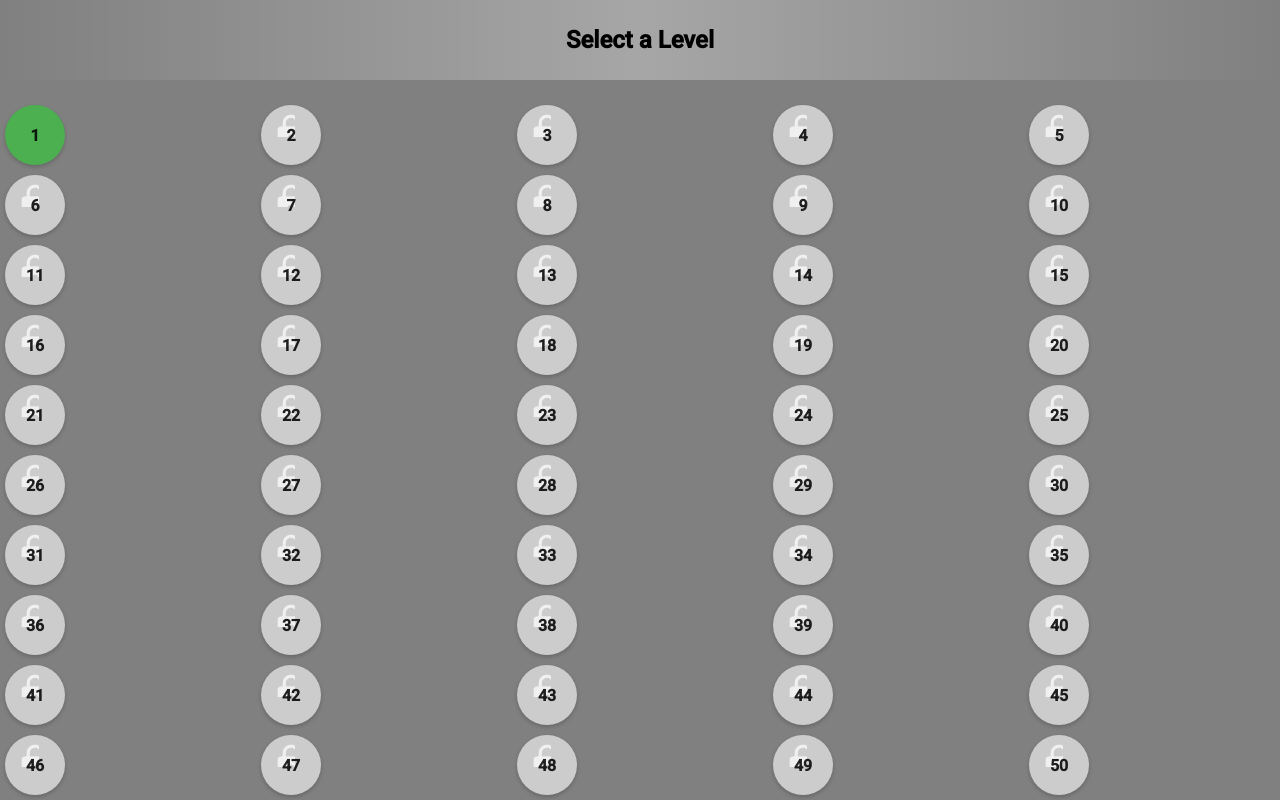
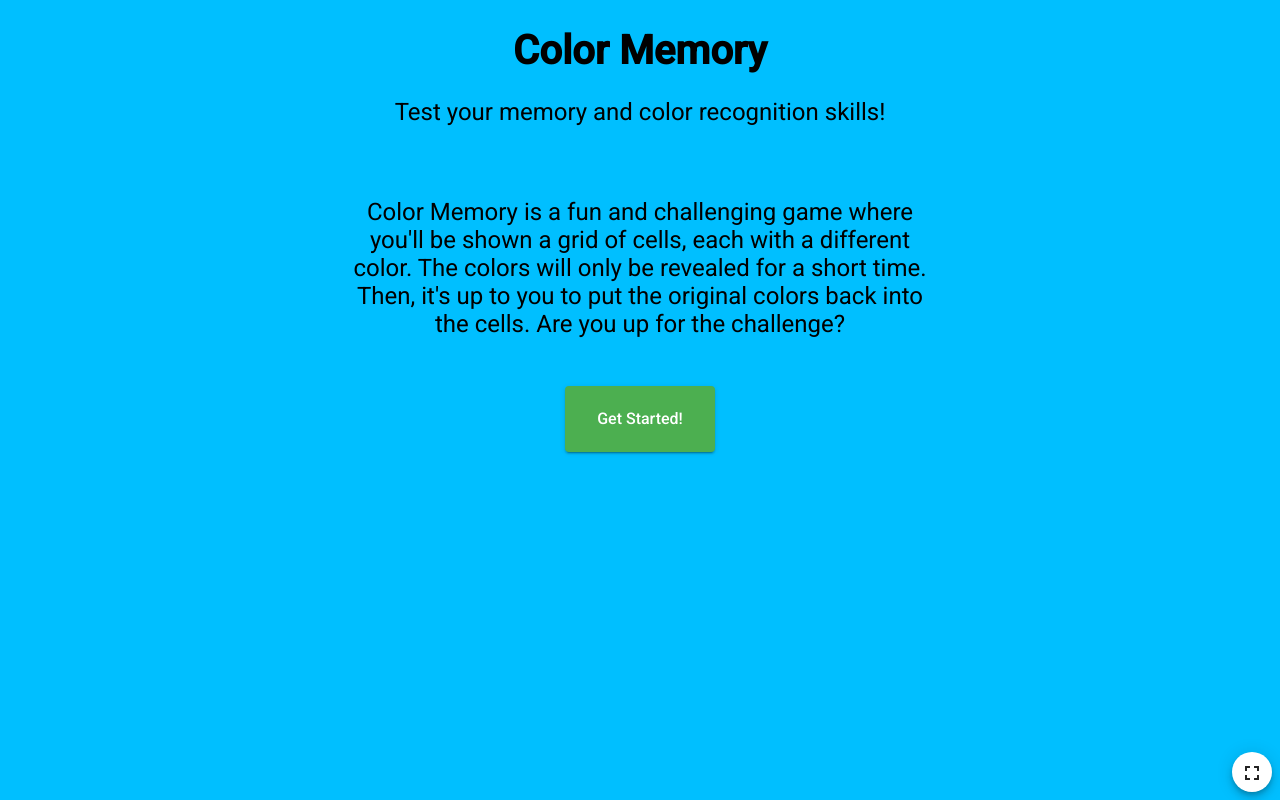
Before and after one commit to wrammm/color-grid, an Angular app: page /levels in a window 1280 px wide. Built offline with nearby package versions, Linux system fonts and the light colour scheme.

Commit message:
Added global variables Updated levels Updated button styles Added full screen mode

```diff
--- a/angular.json
+++ b/angular.json
@@ -20,7 +20,7 @@
         "build": {
           "builder": "@angular-devkit/build-angular:browser",
           "options": {
-            "outputPath": "dist/color-memory",
+            "outputPath": "docs",
             "index": "src/index.html",
             "main": "src/main.ts",
             "polyfills": "src/polyfills.ts",
--- a/src/app/app.module.ts
+++ b/src/app/app.module.ts
@@ -9,6 +9,7 @@ import { LevelViewComponent } from './level-view/level-view.component';
 import { BrowserAnimationsModule } from '@angular/platform-browser/animations';
 import { MatIconModule } from '@angular/material/icon';
 import { MatCardModule } from '@angular/material/card';
+import {MatButtonModule} from '@angular/material/button';
 
 
 @NgModule({
@@ -23,7 +24,8 @@ import { MatCardModule } from '@angular/material/card';
     AppRoutingModule,
     BrowserAnimationsModule,
     MatIconModule,
-    MatCardModule
+    MatCardModule,
+    MatButtonModule
   ],
   providers: [],
   bootstrap: [AppComponent]
--- a/src/app/constants/game-levels.constants.ts
+++ b/src/app/constants/game-levels.constants.ts
@@ -1,4 +1,9 @@
 import { GameLevel } from "../classes/game-level";
+
+// all should default to false
+export const DISABLE_LEVEL_CACHE = true;
+export const DISABLE_LEVEL_LOCK = false;
+export const ENABLE_LEVEL_LOCK_HACK = true;
 
 export const GAME_LEVELS: GameLevel[] = [
   {
@@ -10,24 +15,24 @@ export const GAME_LEVELS: GameLevel[] = [
   {
     "level": 2,
     "squares": 4,
-    "numberOfColors": 2,
+    "numberOfColors": 3,
     "locked": true
   },
   {
     "level": 3,
     "squares": 4,
-    "numberOfColors": 2,
+    "numberOfColors": 4,
     "locked": true
   },
   {
     "level": 4,
-    "squares": 4,
+    "squares": 9,
     "numberOfColors": 2,
     "locked": true
   },
   {
     "level": 5,
-    "squares": 4,
+    "squares": 9,
     "numberOfColors": 2,
     "locked": true
   },
@@ -40,115 +45,115 @@ export const GAME_LEVELS: GameLevel[] = [
   {
     "level": 7,
     "squares": 9,
-    "numberOfColors": 2,
+    "numberOfColors": 3,
     "locked": true
   },
   {
     "level": 8,
     "squares": 9,
-    "numberOfColors": 2,
+    "numberOfColors": 3,
     "locked": true
   },
   {
     "level": 9,
     "squares": 9,
-    "numberOfColors": 2,
+    "numberOfColors": 3,
     "locked": true
   },
   {
     "level": 10,
     "squares": 9,
-    "numberOfColors": 2,
+    "numberOfColors": 3,
     "locked": true
   },
   {
     "level": 11,
     "squares": 9,
-    "numberOfColors": 2,
+    "numberOfColors": 3,
     "locked": true
   },
   {
     "level": 12,
     "squares": 9,
-    "numberOfColors": 2,
+    "numberOfColors": 3,
     "locked": true
   },
   {
     "level": 13,
     "squares": 9,
-    "numberOfColors": 2,
+    "numberOfColors": 4,
     "locked": true
   },
   {
     "level": 14,
     "squares": 9,
-    "numberOfColors": 2,
+    "numberOfColors": 4,
     "locked": true
   },
   {
     "level": 15,
     "squares": 9,
-    "numberOfColors": 2,
+    "numberOfColors": 4,
     "locked": true
   },
   {
     "level": 16,
     "squares": 9,
-    "numberOfColors": 2,
+    "numberOfColors": 4,
     "locked": true
   },
   {
     "level": 17,
     "squares": 9,
-    "numberOfColors": 2,
+    "numberOfColors": 5,
     "locked": true
   },
   {
     "level": 18,
     "squares": 9,
-    "numberOfColors": 2,
+    "numberOfColors": 5,
     "locked": true
   },
   {
     "level": 19,
     "squares": 9,
-    "numberOfColors": 2,
+    "numberOfColors": 5,
     "locked": true
   },
   {
     "level": 20,
     "squares": 9,
+    "numberOfColors": 5,
+    "locked": true
+  },
+  {
+    "level": 21,
+    "squares": 16,
     "numberOfColors": 2,
     "locked": true
   },
   {
-    "level": 21,
-    "squares": 9,
-    "numberOfColors": 3,
-    "locked": true
-  },
-  {
     "level": 22,
-    "squares": 9,
-    "numberOfColors": 3,
+    "squares": 16,
+    "numberOfColors": 2,
     "locked": true
   },
   {
     "level": 23,
-    "squares": 9,
-    "numberOfColors": 3,
+    "squares": 16,
+    "numberOfColors": 2,
     "locked": true
   },
   {
     "level": 24,
-    "squares": 9,
-    "numberOfColors": 3,
+    "squares": 16,
+    "numberOfColors": 2,
     "locked": true
   },
   {
     "level": 25,
-    "squares": 9,
-    "numberOfColors": 3,
+    "squares": 16,
+    "numberOfColors": 2,
     "locked": true
   },
   {
@@ -184,421 +189,421 @@ export const GAME_LEVELS: GameLevel[] = [
   {
     "level": 31,
     "squares": 16,
-    "numberOfColors": 3,
+    "numberOfColors": 4,
     "locked": true
   },
   {
     "level": 32,
     "squares": 16,
-    "numberOfColors": 3,
+    "numberOfColors": 4,
     "locked": true
   },
   {
     "level": 33,
     "squares": 16,
-    "numberOfColors": 3,
+    "numberOfColors": 4,
     "locked": true
   },
   {
     "level": 34,
     "squares": 16,
-    "numberOfColors": 3,
+    "numberOfColors": 4,
     "locked": true
   },
   {
     "level": 35,
     "squares": 16,
-    "numberOfColors": 3,
+    "numberOfColors": 4,
     "locked": true
   },
   {
     "level": 36,
     "squares": 16,
-    "numberOfColors": 3,
+    "numberOfColors": 5,
     "locked": true
   },
   {
     "level": 37,
     "squares": 16,
-    "numberOfColors": 3,
+    "numberOfColors": 5,
     "locked": true
   },
   {
     "level": 38,
     "squares": 16,
-    "numberOfColors": 3,
+    "numberOfColors": 5,
     "locked": true
   },
   {
     "level": 39,
     "squares": 16,
-    "numberOfColors": 3,
+    "numberOfColors": 5,
     "locked": true
   },
   {
     "level": 40,
     "squares": 16,
-    "numberOfColors": 3,
+    "numberOfColors": 5,
     "locked": true
   },
   {
     "level": 41,
     "squares": 16,
-    "numberOfColors": 4,
+    "numberOfColors": 6,
     "locked": true
   },
   {
     "level": 42,
     "squares": 16,
-    "numberOfColors": 4,
+    "numberOfColors": 6,
     "locked": true
   },
   {
     "level": 43,
     "squares": 16,
-    "numberOfColors": 4,
+    "numberOfColors": 6,
     "locked": true
   },
   {
     "level": 44,
     "squares": 16,
-    "numberOfColors": 4,
+    "numberOfColors": 6,
     "locked": true
   },
   {
     "level": 45,
     "squares": 16,
-    "numberOfColors": 4,
+    "numberOfColors": 6,
     "locked": true
   },
   {
     "level": 46,
     "squares": 16,
-    "numberOfColors": 4,
+    "numberOfColors": 7,
     "locked": true
   },
   {
     "level": 47,
     "squares": 16,
-    "numberOfColors": 4,
+    "numberOfColors": 7,
     "locked": true
   },
   {
     "level": 48,
     "squares": 16,
-    "numberOfColors": 4,
+    "numberOfColors": 7,
     "locked": true
   },
   {
     "level": 49,
     "squares": 16,
-    "numberOfColors": 4,
+    "numberOfColors": 7,
     "locked": true
   },
   {
     "level": 50,
     "squares": 16,
+    "numberOfColors": 7,
+    "locked": true
+  },
+  {
+    "level": 51,
+    "squares": 25,
+    "numberOfColors": 2,
+    "locked": true
+  },
+  {
+    "level": 52,
+    "squares": 25,
+    "numberOfColors": 2,
+    "locked": true
+  },
+  {
+    "level": 53,
+    "squares": 25,
+    "numberOfColors": 2,
+    "locked": true
+  },
+  {
+    "level": 54,
+    "squares": 25,
+    "numberOfColors": 2,
+    "locked": true
+  },
+  {
+    "level": 55,
+    "squares": 25,
+    "numberOfColors": 2,
+    "locked": true
+  },
+  {
+    "level": 56,
+    "squares": 25,
+    "numberOfColors": 3,
+    "locked": true
+  },
+  {
+    "level": 57,
+    "squares": 25,
+    "numberOfColors": 3,
+    "locked": true
+  },
+  {
+    "level": 58,
+    "squares": 25,
+    "numberOfColors": 3,
+    "locked": true
+  },
+  {
+    "level": 59,
+    "squares": 25,
+    "numberOfColors": 3,
+    "locked": true
+  },
+  {
+    "level": 60,
+    "squares": 25,
+    "numberOfColors": 3,
+    "locked": true
+  },
+  {
+    "level": 61,
+    "squares": 25,
     "numberOfColors": 4,
     "locked": true
   },
   {
-    "level": 51,
-    "squares": 32,
+    "level": 62,
+    "squares": 25,
     "numberOfColors": 4,
     "locked": true
   },
   {
-    "level": 52,
-    "squares": 32,
+    "level": 63,
+    "squares": 25,
     "numberOfColors": 4,
     "locked": true
   },
   {
-    "level": 53,
-    "squares": 32,
+    "level": 64,
+    "squares": 25,
     "numberOfColors": 4,
     "locked": true
   },
   {
-    "level": 54,
-    "squares": 32,
+    "level": 65,
+    "squares": 25,
     "numberOfColors": 4,
     "locked": true
   },
   {
-    "level": 55,
-    "squares": 32,
-    "numberOfColors": 4,
-    "locked": true
-  },
-  {
-    "level": 56,
-    "squares": 32,
-    "numberOfColors": 4,
-    "locked": true
-  },
-  {
-    "level": 57,
-    "squares": 32,
-    "numberOfColors": 4,
-    "locked": true
-  },
-  {
-    "level": 58,
-    "squares": 32,
-    "numberOfColors": 4,
-    "locked": true
-  },
-  {
-    "level": 59,
-    "squares": 32,
-    "numberOfColors": 4,
-    "locked": true
-  },
-  {
-    "level": 60,
-    "squares": 32,
-    "numberOfColors": 4,
-    "locked": true
-  },
-  {
-    "level": 61,
-    "squares": 32,
-    "numberOfColors": 5,
-    "locked": true
-  },
-  {
-    "level": 62,
-    "squares": 32,
-    "numberOfColors": 5,
-    "locked": true
-  },
-  {
-    "level": 63,
-    "squares": 32,
-    "numberOfColors": 5,
-    "locked": true
-  },
-  {
-    "level": 64,
-    "squares": 32,
-    "numberOfColors": 5,
-    "locked": true
-  },
-  {
-    "level": 65,
-    "squares": 32,
-    "numberOfColors": 5,
-    "locked": true
-  },
-  {
     "level": 66,
-    "squares": 32,
+    "squares": 25,
     "numberOfColors": 5,
     "locked": true
   },
   {
     "level": 67,
-    "squares": 32,
+    "squares": 25,
     "numberOfColors": 5,
     "locked": true
   },
   {
     "level": 68,
-    "squares": 32,
+    "squares": 25,
     "numberOfColors": 5,
     "locked": true
   },
   {
     "level": 69,
-    "squares": 32,
+    "squares": 25,
     "numberOfColors": 5,
     "locked": true
   },
   {
     "level": 70,
-    "squares": 32,
+    "squares": 25,
     "numberOfColors": 5,
     "locked": true
   },
   {
     "level": 71,
-    "squares": 32,
+    "squares": 25,
+    "numberOfColors": 6,
+    "locked": true
+  },
+  {
+    "level": 72,
+    "squares": 25,
+    "numberOfColors": 6,
+    "locked": true
+  },
+  {
+    "level": 73,
+    "squares": 25,
+    "numberOfColors": 6,
+    "locked": true
+  },
+  {
+    "level": 74,
+    "squares": 25,
+    "numberOfColors": 6,
+    "locked": true
+  },
+  {
+    "level": 75,
+    "squares": 25,
+    "numberOfColors": 6,
+    "locked": true
+  },
+  {
+    "level": 76,
+    "squares": 36,
+    "numberOfColors": 2,
+    "locked": true
+  },
+  {
+    "level": 77,
+    "squares": 36,
+    "numberOfColors": 2,
+    "locked": true
+  },
+  {
+    "level": 78,
+    "squares": 36,
+    "numberOfColors": 2,
+    "locked": true
+  },
+  {
+    "level": 79,
+    "squares": 36,
+    "numberOfColors": 2,
+    "locked": true
+  },
+  {
+    "level": 80,
+    "squares": 36,
+    "numberOfColors": 2,
+    "locked": true
+  },
+  {
+    "level": 81,
+    "squares": 36,
+    "numberOfColors": 3,
+    "locked": true
+  },
+  {
+    "level": 82,
+    "squares": 36,
+    "numberOfColors": 3,
+    "locked": true
+  },
+  {
+    "level": 83,
+    "squares": 36,
+    "numberOfColors": 3,
+    "locked": true
+  },
+  {
+    "level": 84,
+    "squares": 36,
+    "numberOfColors": 3,
+    "locked": true
+  },
+  {
+    "level": 85,
+    "squares": 36,
+    "numberOfColors": 3,
+    "locked": true
+  },
+  {
+    "level": 86,
+    "squares": 36,
+    "numberOfColors": 4,
+    "locked": true
+  },
+  {
+    "level": 87,
+    "squares": 36,
+    "numberOfColors": 4,
+    "locked": true
+  },
+  {
+    "level": 88,
+    "squares": 36,
+    "numberOfColors": 4,
+    "locked": true
+  },
+  {
+    "level": 89,
+    "squares": 36,
+    "numberOfColors": 4,
+    "locked": true
+  },
+  {
+    "level": 90,
+    "squares": 36,
+    "numberOfColors": 4,
+    "locked": true
+  },
+  {
+    "level": 91,
+    "squares": 36,
     "numberOfColors": 5,
     "locked": true
   },
   {
-    "level": 72,
-    "squares": 32,
+    "level": 92,
+    "squares": 36,
     "numberOfColors": 5,
     "locked": true
   },
   {
-    "level": 73,
-    "squares": 32,
+    "level": 93,
+    "squares": 36,
     "numberOfColors": 5,
     "locked": true
   },
   {
-    "level": 74,
-    "squares": 32,
+    "level": 94,
+    "squares": 36,
     "numberOfColors": 5,
     "locked": true
   },
   {
-    "level": 75,
-    "squares": 32,
+    "level": 95,
+    "squares": 36,
     "numberOfColors": 5,
     "locked": true
   },
   {
-    "level": 76,
-    "squares": 64,
-    "numberOfColors": 5,
-    "locked": true
-  },
-  {
-    "level": 77,
-    "squares": 64,
-    "numberOfColors": 5,
-    "locked": true
-  },
-  {
-    "level": 78,
-    "squares": 64,
-    "numberOfColors": 5,
-    "locked": true
-  },
-  {
-    "level": 79,
-    "squares": 64,
-    "numberOfColors": 5,
-    "locked": true
-  },
-  {
-    "level": 80,
-    "squares": 64,
-    "numberOfColors": 5,
-    "locked": true
-  },
-  {
-    "level": 81,
-    "squares": 64,
-    "numberOfColors": 6,
-    "locked": true
-  },
-  {
-    "level": 82,
-    "squares": 64,
-    "numberOfColors": 6,
-    "locked": true
-  },
-  {
-    "level": 83,
-    "squares": 64,
-    "numberOfColors": 6,
-    "locked": true
-  },
-  {
-    "level": 84,
-    "squares": 64,
-    "numberOfColors": 6,
-    "locked": true
-  },
-  {
-    "level": 85,
-    "squares": 64,
-    "numberOfColors": 6,
-    "locked": true
-  },
-  {
-    "level": 86,
-    "squares": 64,
-    "numberOfColors": 6,
-    "locked": true
-  },
-  {
-    "level": 87,
-    "squares": 64,
-    "numberOfColors": 6,
-    "locked": true
-  },
-  {
-    "level": 88,
-    "squares": 64,
-    "numberOfColors": 6,
-    "locked": true
-  },
-  {
-    "level": 89,
-    "squares": 64,
-    "numberOfColors": 6,
-    "locked": true
-  },
-  {
-    "level": 90,
-    "squares": 64,
-    "numberOfColors": 6,
-    "locked": true
-  },
-  {
-    "level": 91,
-    "squares": 64,
-    "numberOfColors": 6,
-    "locked": true
-  },
-  {
-    "level": 92,
-    "squares": 64,
-    "numberOfColors": 6,
-    "locked": true
-  },
-  {
-    "level": 93,
-    "squares": 64,
-    "numberOfColors": 6,
-    "locked": true
-  },
-  {
-    "level": 94,
-    "squares": 64,
-    "numberOfColors": 6,
-    "locked": true
-  },
-  {
-    "level": 95,
-    "squares": 64,
-    "numberOfColors": 6,
-    "locked": true
-  },
-  {
     "level": 96,
-    "squares": 64,
+    "squares": 36,
     "numberOfColors": 6,
     "locked": true
   },
   {
     "level": 97,
-    "squares": 64,
+    "squares": 36,
     "numberOfColors": 6,
     "locked": true
   },
   {
     "level": 98,
-    "squares": 64,
+    "squares": 36,
     "numberOfColors": 6,
     "locked": true
   },
   {
     "level": 99,
-    "squares": 64,
+    "squares": 36,
     "numberOfColors": 6,
     "locked": true
   },
   {
     "level": 100,
-    "squares": 64,
-    "numberOfColors": 6,
+    "squares": 36,
+    "numberOfColors": 8,
     "locked": true
   }
 ];
--- a/src/app/landing-page/landing-page.component.html
+++ b/src/app/landing-page/landing-page.component.html
@@ -1,4 +1,4 @@
-<div class="container">
+<div class="container" (click)="screenClick()">
     <div class="header">
       <h1>Color Memory</h1>
       <p>Test your memory and color recognition skills!</p>
@@ -9,6 +9,11 @@
       </p>
     </div>
     <div class="play-button">
-      <button (click)="startGame()">Get Started!</button>
+      <button mat-raised-button color="primary" (click)="startGame()">Get Started!</button>
+    </div>
+    <div style="position: absolute; right: 8px; bottom: 8px">
+      <button (click)="toggleFullScreen()" mat-mini-fab color="basic" aria-label="Full Screen Mode">
+        <mat-icon>fullscreen</mat-icon>
+      </button>
     </div>
   </div>
--- a/src/app/landing-page/landing-page.component.ts
+++ b/src/app/landing-page/landing-page.component.ts
@@ -1,5 +1,7 @@
 import { Component } from '@angular/core';
 import { Router } from '@angular/router';
+import { ENABLE_LEVEL_LOCK_HACK } from '../constants/game-levels.constants';
+import { LevelService } from '../services/level.service';
 
 @Component({
   selector: 'app-landing-page',
@@ -7,9 +9,25 @@ import { Router } from '@angular/router';
   styleUrls: ['./landing-page.component.scss']
 })
 export class LandingPageComponent {
-  constructor(private router: Router) { }
+  constructor(private router: Router, private levelService: LevelService) { }
+  clicks = 0;
 
   startGame() {
     this.router.navigate(['/levels']);
   }
+  screenClick() {
+    this.clicks ++;
+    if(ENABLE_LEVEL_LOCK_HACK && this.clicks >= 5) {
+      this.levelService.setEnableLevelLockHack(true);
+    }
+  }
+  toggleFullScreen() {
+    if (!document.fullscreenElement) {
+        document.documentElement.requestFullscreen();
+    } else {
+      if (document.exitFullscreen) {
+        document.exitFullscreen();
+      }
+    }
+  }
 }
--- a/src/index.html
+++ b/src/index.html
@@ -2,8 +2,8 @@
 <html lang="en">
 <head>
   <meta charset="utf-8">
-  <title>ColorMemory</title>
-  <base href="/">
+  <title>ColorGrid</title>
+  <base href="">
   <meta name="viewport" content="width=device-width, initial-scale=1">
   <link rel="icon" type="image/x-icon" href="favicon.ico">
   <link rel="preconnect" href="https://fonts.gstatic.com">
```
Also changed, not shown: src/app/game/game.component.html (+68 -3 lines), src/app/game/game.component.scss (+19 -1 lines), src/app/services/level.service.ts (+25 -4 lines), 9 other files (tests, documents, lock files or other folders).
